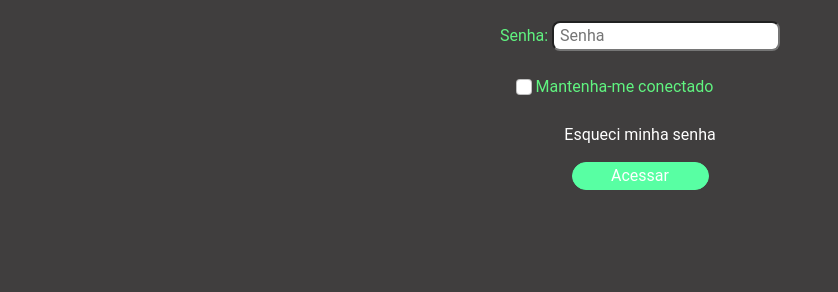
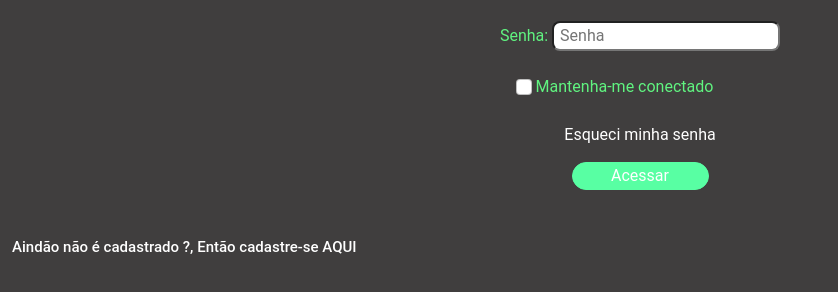
Before and after one commit to GSPadovesi/Fintech---Fiap, a plain HTML site: page login.html in a window 1280 px wide. Shown: the part 410-702 px from the top of the page, without its empty margins (0-838 px from the left). Drawn offline with nearby package versions, Linux system fonts and the light colour scheme.

Commit message:
Finalizando tela de login

```diff
--- a/login.html
+++ b/login.html
@@ -53,7 +53,7 @@
         </div>
     </section>
     <footer class="container-fluid">
-
+      <h3>Aindão não é cadastrado ?, Então cadastre-se AQUI</h3>
     </footer>
     <script
       src="https://cdn.jsdelivr.net/npm/bootstrap@5.2.3/dist/js/bootstrap.bundle.min.js"
--- a/styles/login.css
+++ b/styles/login.css
@@ -61,3 +61,10 @@ p{
     color: white;
     margin-bottom: 5px;
 }
+
+h3{
+    color: white;
+    margin-bottom: 5px;
+    font-size: 15px;
+    margin-top: 48px;
+}
```
